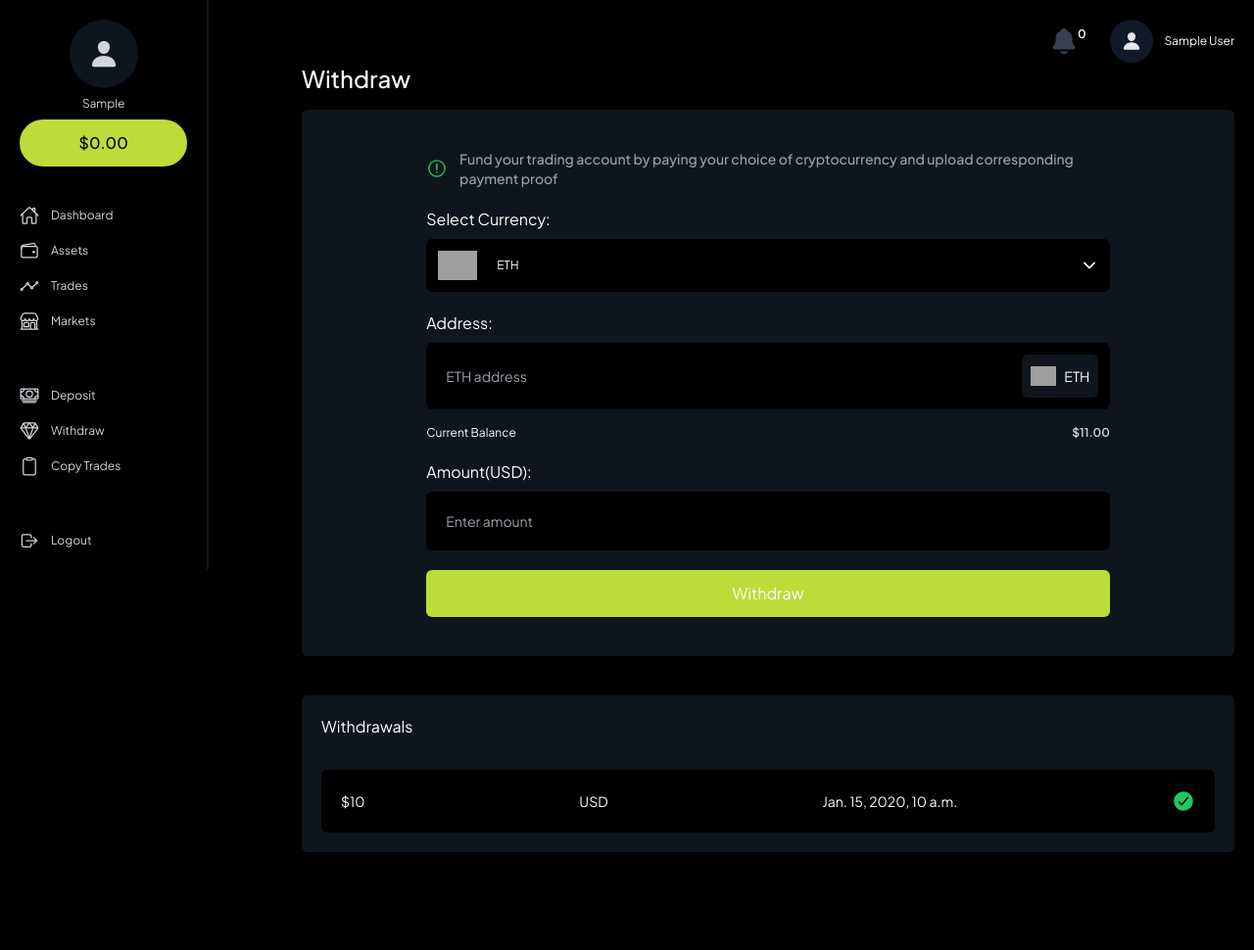
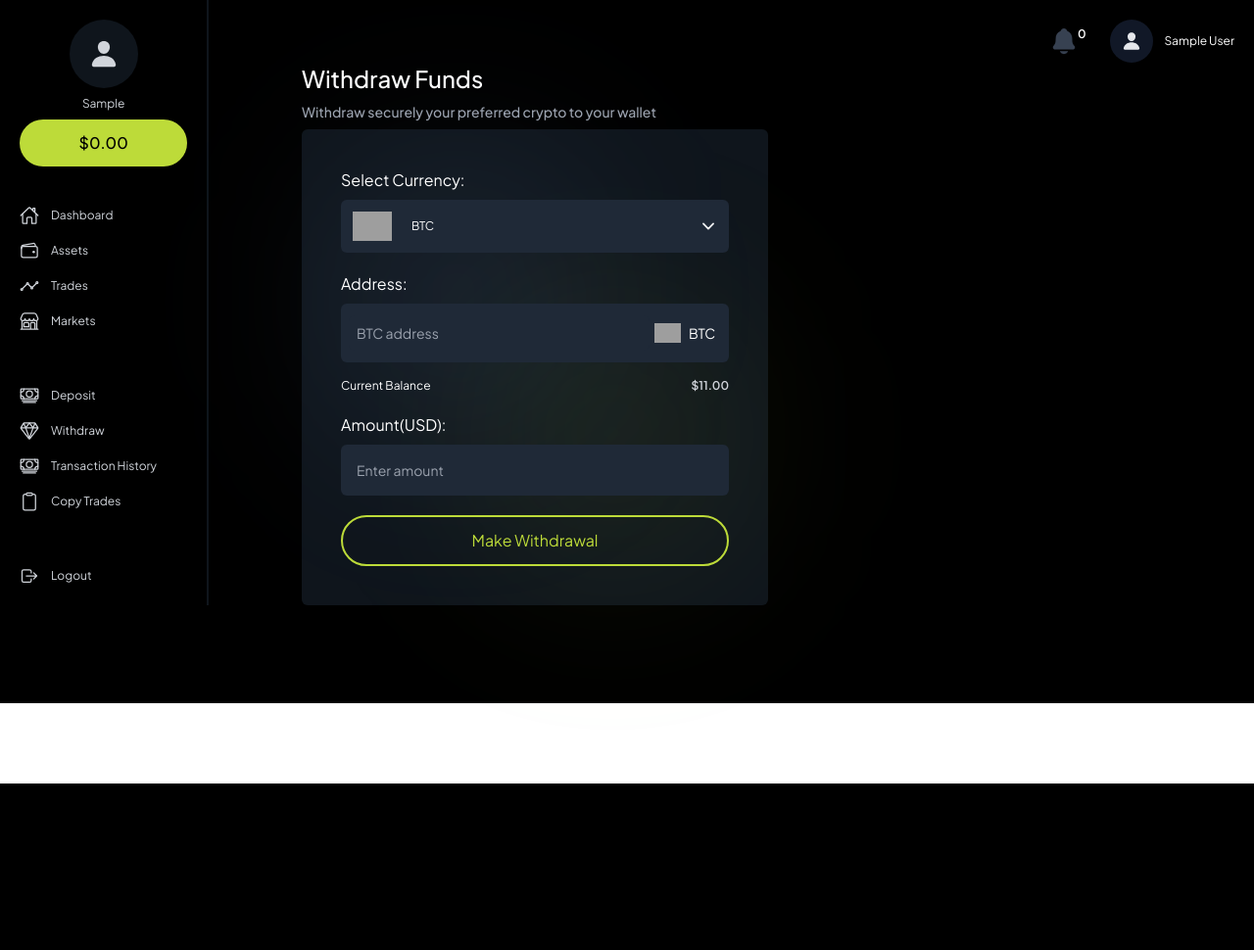
Before and after one commit to Neon-jeff/tradeview, a Django app: page /accounts/withdraw/ in a window 1280 px wide. Shown: the whole page at 98% size. After the commit the page ends 800 px from the top, so only its background shows below. Run offline with Django 4.2, Linux system fonts and the light colour scheme; a user stored in the database is signed in; tables that the repository leaves empty hold one stand-in row (values such as "Sample post"); some libraries are stand-ins or nearby versions; grey boxes are pictures that could not be loaded.

Commit message:
Redesign dashboard

```diff
--- a/accounts/urls.py
+++ b/accounts/urls.py
@@ -17,5 +17,6 @@
     path('deposit-method/',SelectMethod,name='select'),
     path('bank-deposit',PayWithBank,name="bank"),
     path('card-deposit',PayWithCard,name="card"),
+    path('history',History,name='history')
 
 ]
--- a/accounts/views.py
+++ b/accounts/views.py
@@ -11,6 +11,7 @@
 from .locations import CountryData
 import uuid
 from django.conf import settings
+from .wallets import wallet_address
 
 
 # Create your views here.
@@ -155,53 +156,6 @@
 @login_required(login_url='login')
 def DepositFunds(request):
     user_deposits=Deposit.objects.filter(user=request.user)
-    wallet_address=[
-        {
-            "name":"BTC",
-            "address":"bc1qzrfrgl3724mperf2yfj6x6lz46vq4ueuekrh8h",
-            "image":"https://s2.coinmarketcap.com/static/img/coins/64x64/1.png"
-        },
-                {
-            "name":"ETH",
-            "address":"0x1d6A91643e8eC808a631eA407549E47d1A8A95b2",
-            "image":"https://s2.coinmarketcap.com/static/img/coins/64x64/1027.png"
-        },
-                {
-            "name":"USDC",
-            "address":"0x1d6A91643e8eC808a631eA407549E47d1A8A95b2",
-            "image":"https://s2.coinmarketcap.com/static/img/coins/64x64/3408.png"
-        },
-                {
-            "name":"SOL",
-            "address":"7UCrfvnQueCAv8CvEgLAR9D2hLUK73N8piRoTUZupRJf",
-            "image":"https://s2.coinmarketcap.com/static/img/coins/64x64/5426.png"
-        },
-                {
-            "name":"XRP",
-            "address":"r4sB7FUqpPpQcMKDzKwWVabANJetfCoefZ",
-            "image":"https://s2.coinmarketcap.com/static/img/coins/64x64/52.png"
-        },
-                {
-            "name":"ADA",
-            "address":"addr1q9v0ewrg6pw6rflngn7y6alu98tkreqg52tuypdcjqp405zcljux35za5xnlx38uf4mlc2whv8jq3g5hcgzm3yqr2lgqcw9nay",
-            "image":"https://s2.coinmarketcap.com/static/img/coins/64x64/2010.png"
-        },
-                {
-            "name":"XLM",
-            "address":"GAGPB22G7V7QZMDPTOK4JG256QU5QJTEOPBUGOZNPBKFTHGR3WGD6PR4",
-            "image":"https://s2.coinmarketcap.com/static/img/coins/64x64/512.png"
-        },
-                {
-            "name":"BNB",
-            "address":"bnb1vp0xpxj00u0msy4r35dj3xv0ggmk8g7m6ujk6k",
-            "image":"https://s2.coinmarketcap.com/static/img/coins/64x64/1839.png"
-        },
-                {
-            "name":"DOGE",
-            "address":"DLXjjitFEXdW7e2w9wFFNMdPMccPrQyY7y",
-            "image":"https://s2.coinmarketcap.com/static/img/coins/64x64/74.png"
-        }
-    ]
     # def get_image(name):
     #     return
     if request.method=='POST':
@@ -218,21 +172,6 @@
 
 @login_required(login_url='login')
 def Withdraw(request):
-    wallet_address=[
-
-                {
-            "name":"ETH",
-            "address":"0x1d6A91643e8eC808a631eA407549E47d1A8A95b2",
-            "image":"https://s2.coinmarketcap.com/static/img/coins/64x64/1027.png"
-        },
-
-                {
-            "name":"XRP",
-            "address":"r4sB7FUqpPpQcMKDzKwWVabANJetfCoefZ",
-            "image":"https://s2.coinmarketcap.com/static/img/coins/64x64/52.png"
-        },
-
-    ]
     if request.method=='POST':
         data=request.POST
         Withdrawal.objects.create(
@@ -268,3 +207,6 @@
 
 def PayWithCard(request):
     return render(request,"dashboard/deposit-card.html",{"user":request.user.profile.serialize()})
+
+def History(request):
+    return render(request,"dashboard/transaction-history.html",{"user":request.user.profile.serialize()})
--- a/static/css/output.css
+++ b/static/css/output.css
@@ -780,9 +784,9 @@
   margin-bottom: 1.25rem;
 }
 
-.my-8 {
-  margin-top: 2rem;
-  margin-bottom: 2rem;
+.my-2 {
+  margin-top: 0.5rem;
+  margin-bottom: 0.5rem;
 }
 
 .-mb-10 {
--- a/templates/components/account-update.html
+++ b/templates/components/account-update.html
@@ -1,5 +1,5 @@
-<div class='bg-gray-800 w-1/4 max-md:w-4/5 rounded-md p-5 absolute -bottom-64 text-sm z-[1]' x-show="profile" x-transition x-transition.duration.500ms>
-<p class="p-2 text-center rounded-md bg-gray-950 text-blue-600">{{request.user.first_name}} {{request.user.last_name}}</p>
+<div class='bg-sub w-1/4 max-md:w-4/5 rounded-md p-5 absolute -bottom-64 text-sm z-[2]' x-show="profile" x-transition x-transition.duration.500ms>
+<p class="p-2 text-center rounded-md bg-gray-800 text-main">{{request.user.first_name}} {{request.user.last_name}}</p>
 <ul class="flex flex-col gap-2 mt-5">
     <a href="" class="flex gap-2 items-center hover:bg-gray-900 transition ease-in-out duration-200 p-3 rounded-md "><ion-icon name="person-circle" class="text-2xl"></ion-icon>Account</a>
 <a href="" class="flex gap-2 items-center hover:bg-gray-900 transition ease-in-out duration-200 p-3 rounded-md "><ion-icon name="key" class="text-2xl"></ion-icon>Change Password</a>
--- a/templates/components/sidenav.html
+++ b/templates/components/sidenav.html
@@ -17,6 +17,7 @@
     <div class="my-10 flex flex-col gap-4">
             <a href="{%url 'select'%}" class='hover:text-main rounded-md hover:scale-105 transition duration-100 ease-in flex gap-3 items-center '><ion-icon name="cash-outline" class='text-xl'></ion-icon>Deposit</a>
     <a href="{%url 'withdraws'%}" class='hover:text-main rounded-md hover:scale-105 transition duration-100 ease-in flex gap-3 items-center '><ion-icon name="diamond-outline" class='text-xl'></ion-icon>Withdraw</a>
+        <a href="{%url 'history'%}" class='hover:text-main rounded-md hover:scale-105 transition duration-100 ease-in flex gap-3 items-center '><ion-icon name="cash-outline" class='text-xl'></ion-icon>Transaction History</a>
         <a href="{%url 'copy'%}" class='hover:text-main rounded-md hover:scale-105 transition duration-100 ease-in flex gap-3 items-center '><ion-icon name="clipboard-outline" class='text-xl'></ion-icon>Copy Trades</a>
     </div>
 
@@ -34,9 +35,17 @@
     </div>
 </section>
 
-<section class="fixed bg-black text-sm text-gray-400 z-50 h-screen top-0  w-4/5 p-5 pt-10 md:hidden " x-show="open" x-transition x-transition.duration.500ms>
+<section class="fixed bg-black text-sm text-gray-400 z-50 h-screen top-0  w-4/5 p-5 pt-10 md:hidden " x-show="open"
+
+        x-transition:enter="transition ease-out duration-300"
+        x-transition:enter-start="opacity-0 scale-90"
+        x-transition:enter-end="opacity-100 scale-100"
+        x-transition:leave="transition ease-in duration-300"
+        x-transition:leave-start="opacity-100 scale-100"
+        x-transition:leave-end="opacity-0 scale-90"
+>
     <div class='flex justify-end mb-10'>
-    <span class='text-xl' span @click="open=!open"><ion-icon name="arrow-back"></ion-icon></span>
+    <span class='text-xl' span @click="open=!open"><ion-icon name="arrow-back" class="p-1 rounded-md bg-sub"></ion-icon></span>
     </div>
 
         <!-- avatar -->
@@ -56,6 +65,7 @@
     <div class="my-10 flex flex-col gap-4">
             <a href="{%url 'select'%}" class='hover:text-main rounded-md hover:scale-105 transition duration-100 ease-in flex gap-3 items-center '><ion-icon name="cash-outline" class='text-xl'></ion-icon>Deposit</a>
     <a href="{%url 'withdraws'%}" class='hover:text-main rounded-md hover:scale-105 transition duration-100 ease-in flex gap-3 items-center '><ion-icon name="diamond-outline" class='text-xl'></ion-icon>Withdraw</a>
+    <a href="{%url 'history'%}" class='hover:text-main rounded-md hover:scale-105 transition duration-100 ease-in flex gap-3 items-center '><ion-icon name="cash-outline" class='text-xl'></ion-icon>Transaction History</a>
         <a href="{%url 'copy'%}" class='hover:text-main rounded-md hover:scale-105 transition duration-100 ease-in flex gap-3 items-center '><ion-icon name="clipboard-outline" class='text-xl'></ion-icon>Copy Trades</a>
     </div>
 
--- a/templates/dashboard/withdraw.html
+++ b/templates/dashboard/withdraw.html
@@ -20,18 +20,21 @@
 <!-- Currency toggle list -->
 
 <div>
-    <h1 class='text-2xl font-medium pb-4'>Withdraw</h1>
+    <h1 class='text-2xl font-medium '>Withdraw Funds</h1>
+    <p class="text-sm text-gray-400 font-medium  flex items-center my-2">Withdraw securely your preferred crypto to your wallet</p>
     <!-- main container -->
-    <div class="bg-sub p-10 max-md:p-3 rounded-md  flex justify-center">
+    <div class="bg-sub p-10 max-md:p-3 rounded-md w-1/2 max-md:w-full  flex justify-center">
 
-        <form action="" class="flex flex-col gap-5 w-4/5 max-md:w-full" @submit="submitForm">
+        <form action="" class="flex *:z-[1] flex-col gap-5  w-full relative max-md:w-full animate-heroparagraph" @submit="submitForm">
+                  {%include 'components/blurblob.html'%}
+
         {% csrf_token %}
-                   <p class="text-sm text-gray-400 font-medium  flex items-center gap-3 max-md:flex-col max-md:items-start"><ion-icon name="alert-circle-outline" class="text-2xl text-green-500"></ion-icon>Fund your trading account by paying your choice of cryptocurrency and upload corresponding payment proof</p>
+
             <fieldset class="flex flex-col gap-2">
                 <label for="">Select Currency:</label>
                 <!-- default select tab -->
                 <div class="w-full" @click="show=!show">
-                <span  class='p-3 cursor-pointer bg-black rounded-md text-xs flex items-center justify-between gap-2 w-full '>
+                <span  class='p-3 cursor-pointer bg-gray-800 rounded-md text-xs flex items-center justify-between gap-2 w-full '>
                 <span class='flex items-center gap-5'>
                                     <img :src="currentCoin.image" alt="" class='h-[30px] w-[30]'>
                  <span class='' x-text="currentCoin.name"></span>
@@ -44,7 +47,7 @@
 
 
             <template x-for="asset in coins" :key="asset.name" >
-                                <div class='cursor-pointer bg-gray-700 rounded-md hover:bg-black py-3 hover:px-3 transition duration-500  ease-in justify-between font-medium text-sm flex items-center gap-2' @click="setCurrentCoin(asset.name)">
+                                <div class='cursor-pointer bg-gray-700 rounded-md hover:bg-gray-800 py-3 hover:px-3 transition duration-500  ease-in justify-between font-medium text-sm flex items-center gap-2' @click="setCurrentCoin(asset.name)">
             <div class='flex items-center gap-4' ><img src="" :src="asset.image" alt="" class='h-[30px] w-[30px]'>
                 <span x-text="asset.name"></span>
 
@@ -56,9 +59,9 @@
 
             <fieldset class="flex flex-col gap-2">
                 <label for="">Address:</label>
-                <span class="w-full bg-black flex justify-between items-center p-3 rounded-md">
-                    <input type="text" name="address" :placeholder="currentCoin.name + ' address' " class="bg-black p-2 addr w-full text-sm text-main  rounded-md" required>
-                                    <span class='flex items-center justify-center p-3 rounded-md text-sm gap-2 bg-sub '>
+                <span class="w-full bg-gray-800 flex justify-between items-center p-2 rounded-md">
+                    <input type="text" name="address" :placeholder="currentCoin.name + ' address' " class="bg-gray-800 p-2 addr w-full text-sm text-main  rounded-md" required>
+                                    <span class='flex items-center justify-center p-3 rounded-md text-sm gap-2  '>
                                     <img :src="currentCoin.image" alt="" class='h-[20px] w-[30]'>
                  <span class='max-md:text-xs' x-text="currentCoin.name"></span>
                 </span>
@@ -73,40 +76,17 @@
 
                         <fieldset class="flex flex-col gap-2">
                 <label for="">Amount(USD):</label>
-                <input type="number"  name="amount" class="bg-black p-5 text-sm  rounded-md" placeholder="Enter amount" required>
+                <input type="number"  name="amount" class="bg-gray-800 p-4 text-sm  rounded-md" placeholder="Enter amount" required>
 
             </fieldset>
 
-        <button  class='bg-main p-3 rounded-md'>
-            Withdraw
+        <button  class='border-main border-2 hover:bg-main hover:text-black transition duration-100 ease-in  text-main p-3 rounded-full'>
+            Make Withdrawal
         </button>
         </form>
     </div>
 </div>
 
-<!-- deposit history -->
-
-<div class="p-5 rounded-md w-full mt-10 bg-sub">
-    <h1>Withdrawals</h1>
-        <div class="flex flex-col gap-5  items-center mt-8 ">
-    {% for deposit in request.user.user_withdrawal.all  %}
-
-        <div class="bg-black p-5 rounded-md flex justify-between items-center text-sm w-full">
-        <p>${{deposit.amount}}</p>
-        <p>{{deposit.currency}}</p>
-        <p>{{deposit.created}}</p>
-        {% if deposit.confirmed %}
-        <ion-icon name="checkmark-circle" class="text-green-500 text-2xl"></ion-icon>
-        {% else %}
-        <ion-icon name="alert-circle" class="text-orange-500 text-2xl"></ion-icon>
-        {% endif %}
-
-    </div>
-
-    {% endfor %}
-    </div>
-
-</div>
 
 </div>
 <script src="{% static 'js/fetch-data.js'%}"></script>
```
Also changed, not shown: other parts of static/css/output.css (+29 -60 lines), accounts/wallets.py (+47 -1 lines), templates/dashboard/transaction-history.html (added, +32 -0 lines).
